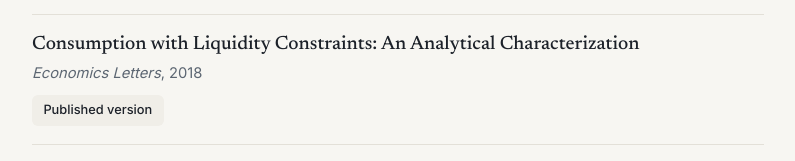
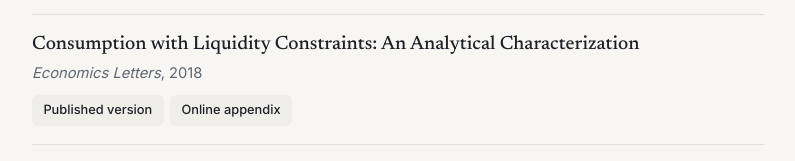
Before and after one commit to mbholm/Webpage, a plain HTML site: page research.html in a window 1280 px wide. Shown: the part 3270-3431 px from the top of the page, without its empty margins (332-1127 px from the left). Drawn offline with Linux system fonts and the light colour scheme.

Commit message:
online appendix to 2018 EL

```diff
--- a/research.html
+++ b/research.html
@@ -251,6 +251,7 @@
     <div class="meta"><span class="venue">Economics Letters</span>, 2018</div>
     <div class="links">
       <a href="https://www.sciencedirect.com/science/article/pii/S0165176518300892">Published version</a>
+      <a href="papers/Holm_Consumption_with_Liquidity_Constraints_Appendix.pdf">Online appendix</a>
     </div>
   </article>
 
```
Also changed, not shown: 1 other file.
